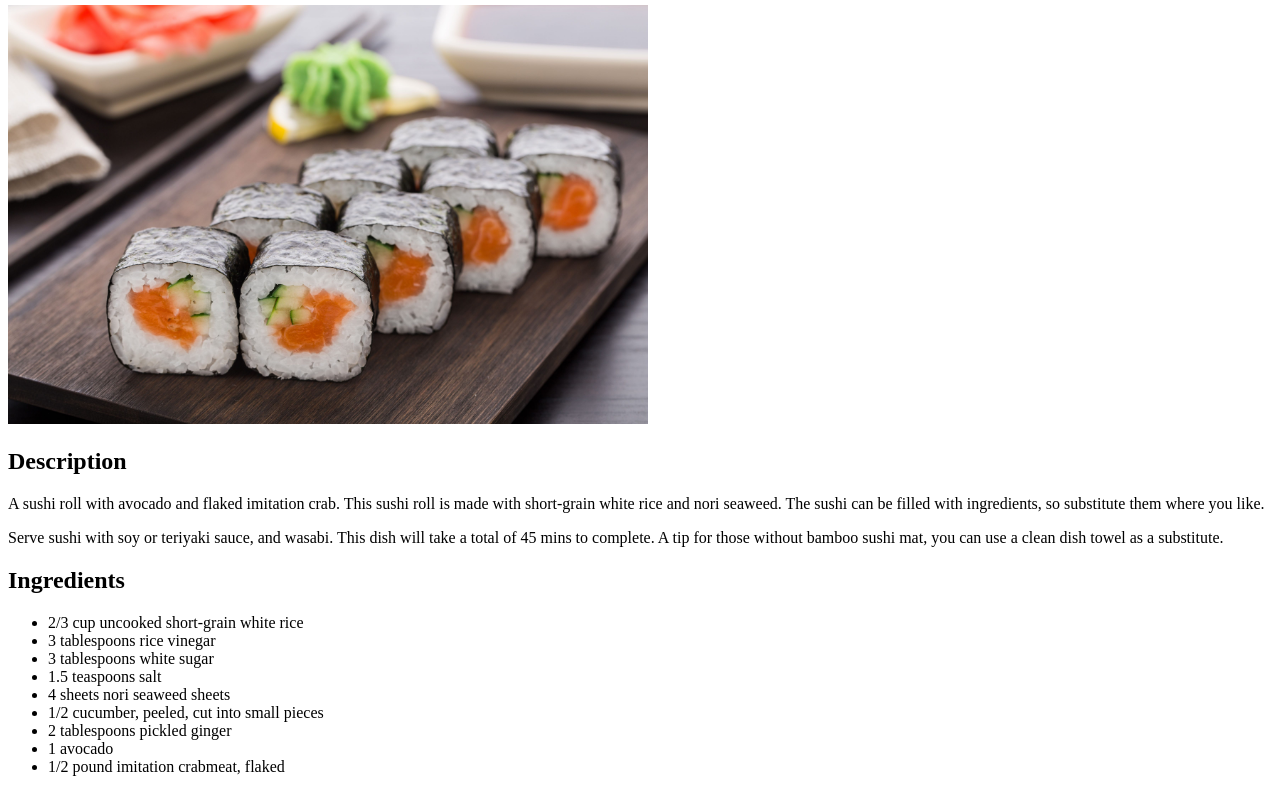
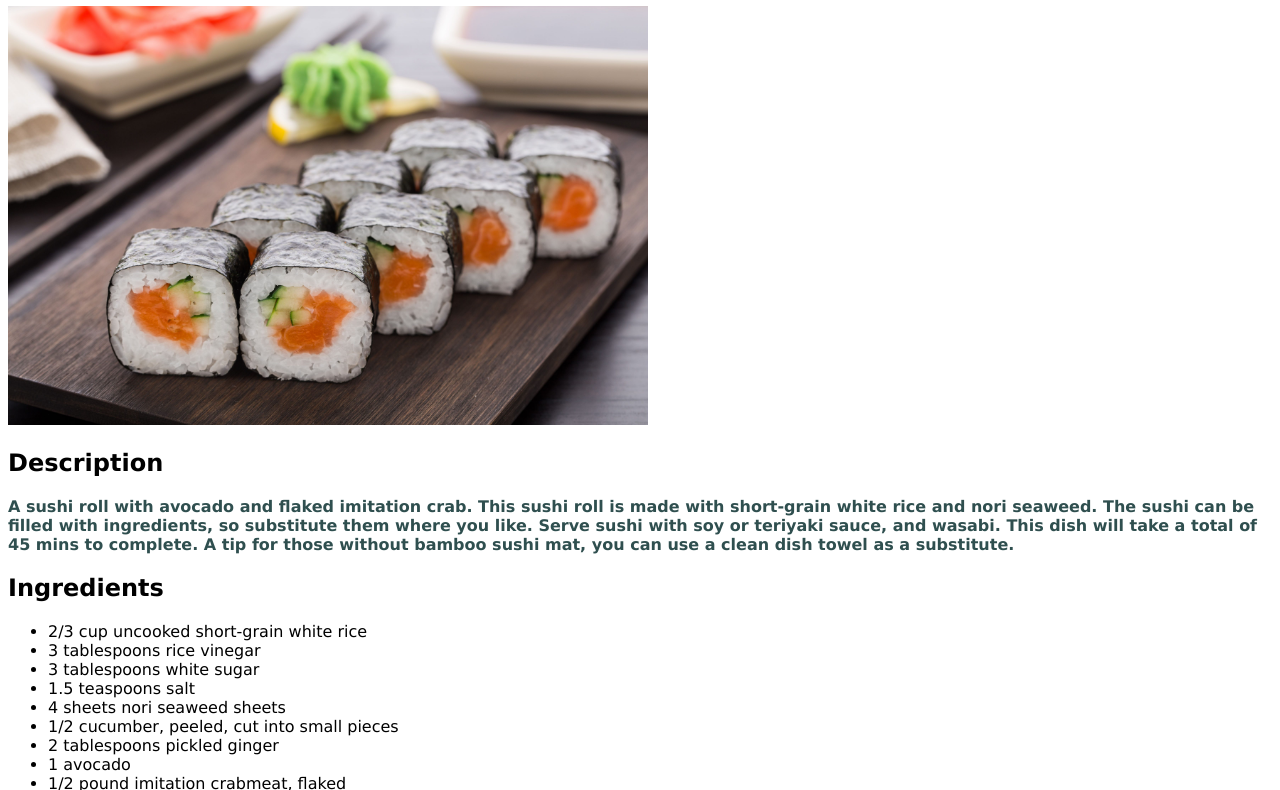
Before and after one commit to eibon117/odin-recipes, a plain HTML site: page recipes/sushi.html in a window 1280 px wide. Shown: the part 75-865 px from the top of the page. Drawn offline with Linux system fonts and the light colour scheme.

Commit message:
Added basic CSS styling

```diff
--- /dev/null
+++ b/css/style.css
@@ -0,0 +1,17 @@
+* {
+    font-family: 'Verdana', sans-serif
+}
+
+h1 {
+    font-size: 32px;
+    background: #00CED1;
+}
+
+p {
+    color: #2F4F4F;
+}
+
+.intro-para {
+    font-size: 16px;
+    font-weight: bold;
+}
--- a/recipes/sushi.html
+++ b/recipes/sushi.html
@@ -1,22 +1,20 @@
 <!--The recipe used for this can be found here https://www.allrecipes.com/recipe/24228/sushi-roll/-->
 <!DOCTYPE html>
 <html>
-    <header>
+    <head>
         <meta charset="utf-8">
+        <link rel="stylesheet" href="../css/style.css">
         <title>Sushi Recipe</title>
-    </header>
+    </head>
 
     <body>
         <h1>Sushi Roll</h1>
         <img src="../images/sushi.jpeg" width="640">
 
         <h2>Description</h2>
-        <p>A sushi roll with avocado and flaked imitation crab. This sushi roll is made with short-grain white rice and nori seaweed. The sushi
-            can be filled with ingredients, so substitute them where you like.
-        </p>
-        <p>
-            Serve sushi with soy or teriyaki sauce, and wasabi. This dish will take a total of 45 mins to complete. A tip for those without bamboo sushi mat,
-            you can use a clean dish towel as a substitute.
+        <p class="intro-para">A sushi roll with avocado and flaked imitation crab. This sushi roll is made with short-grain white rice and nori seaweed. The sushi
+            can be filled with ingredients, so substitute them where you like. Serve sushi with soy or teriyaki sauce, and wasabi.
+            This dish will take a total of 45 mins to complete. A tip for those without bamboo sushi mat, you can use a clean dish towel as a substitute.
         </p>
 
         <h2>Ingredients</h2>
```
Also changed, not shown: index.html (+3 -2 lines), recipes/crepes.html (+2 -1 lines), recipes/sandwich.html (+2 -1 lines).
